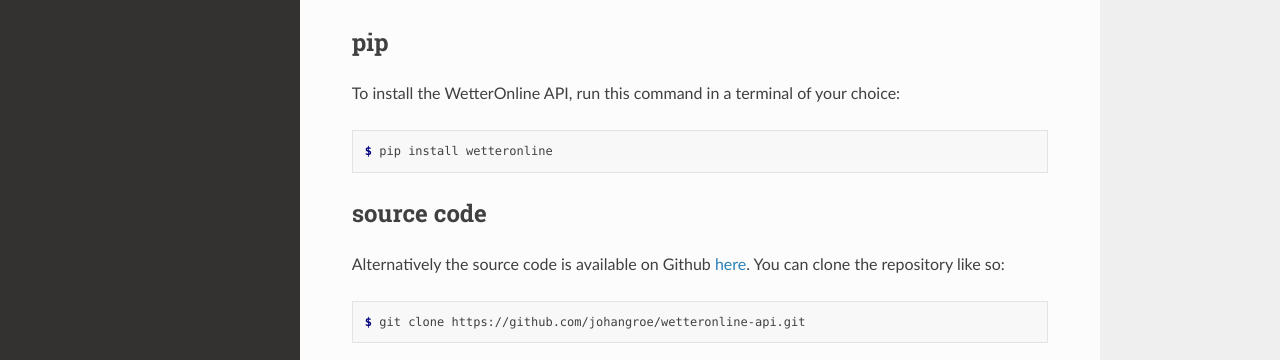
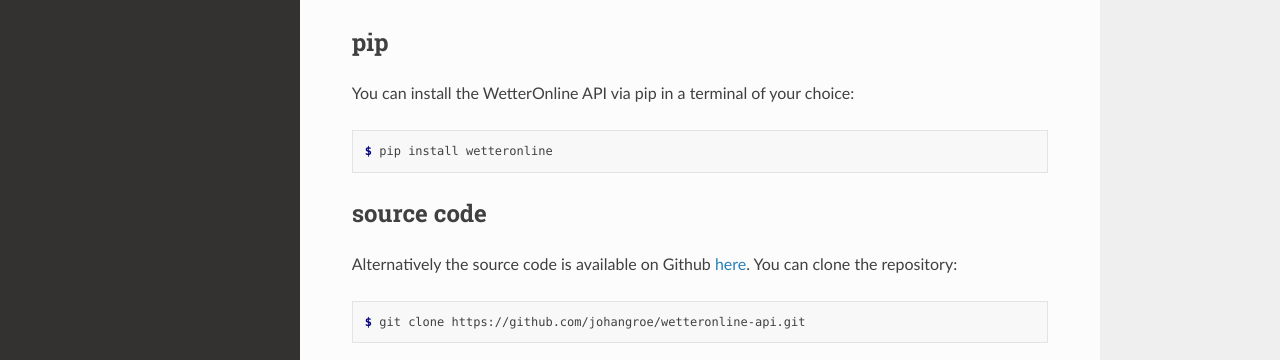
Before and after one commit to johangroe/wetteronline-api, a Sphinx documentation site: the page built from docs/source/install.rst, in a window 1280 px wide. Shown: the part 206-566 px from the top of the page. Built offline with Sphinx 7.4.7 and the Read the Docs theme 2.0.0, drawn with Linux system fonts in a browser that asks for light colours; pages that are not in the unit, such as notebooks, are missing from menus.

Commit message:
Update install.rst

```diff
--- a/docs/source/install.rst
+++ b/docs/source/install.rst
@@ -6,7 +6,7 @@
 pip
 ###
 
-To install the WetterOnline API, run this command in a terminal of your choice:
+You can install the WetterOnline API via pip in a terminal of your choice:
 
 .. code-block:: console
 
@@ -16,7 +16,7 @@
 source code
 ###########
 
-Alternatively the source code is available on Github `here <https://github.com/johangroe/wetteronline-api>`_. You can clone the repository like so:
+Alternatively the source code is available on Github `here <https://github.com/johangroe/wetteronline-api>`_. You can clone the repository:
 
 .. code-block:: console
 
```
